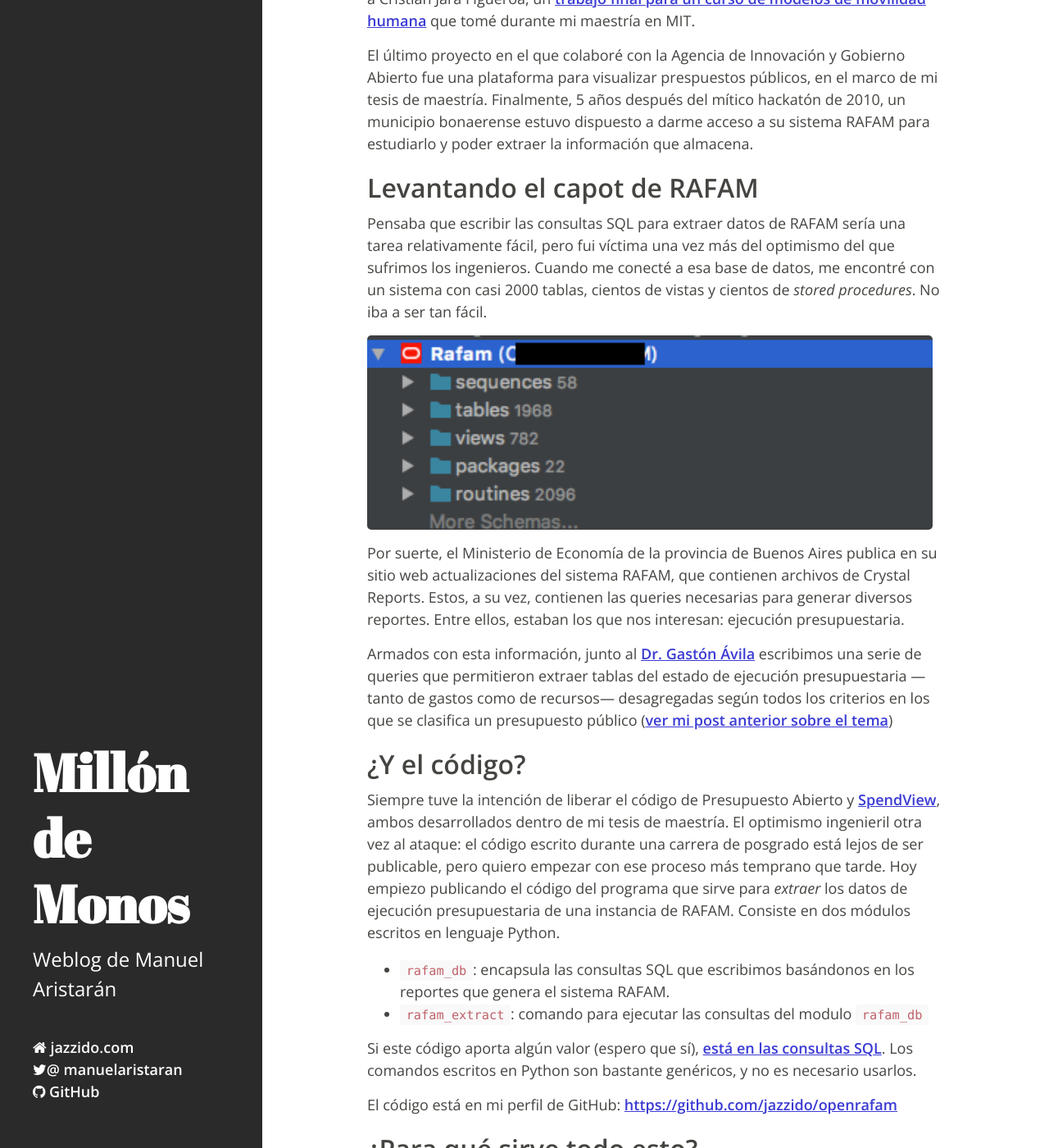
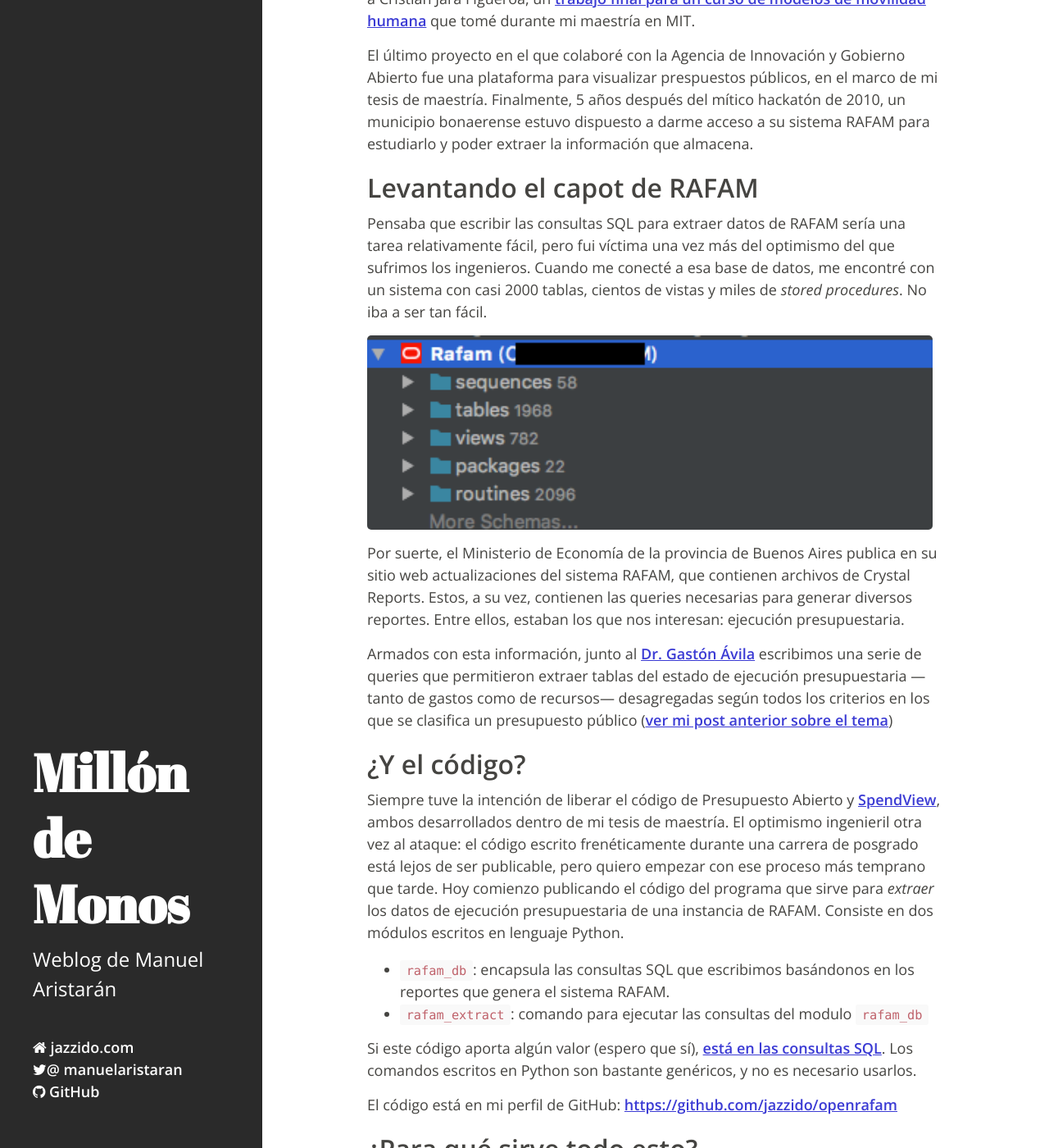
Before and after one commit to jazzido/jazzido.github.io, a Jekyll site: the page built from _posts/2017-04-03-openrafam-abriendo-los-presupuestos-municipales.md, in a window 1280 px wide and 1400 px high, scrolled down 1583 px. Shown: the whole window at 82% size. Built offline with Jekyll 4.4.1, drawn with Linux system fonts in a browser that asks for light colours; nearby versions of some CDN libraries; comment, search, counter and statistics services are not loaded.

Commit message:
more edits

```diff
--- a/_posts/2017-04-03-openrafam-abriendo-los-presupuestos-municipales.md
+++ b/_posts/2017-04-03-openrafam-abriendo-los-presupuestos-municipales.md
@@ -28,7 +28,7 @@ El último proyecto en el que colaboré con la Agencia de Innovación y Gobierno
 Levantando el capot de RAFAM
 ----------------------------
 
-Pensaba que escribir las consultas SQL para extraer datos de RAFAM sería una tarea relativamente fácil, pero fui víctima una vez más del optimismo del que sufrimos los ingenieros. Cuando me conecté a esa base de datos, me encontré con un sistema con casi 2000 tablas, cientos de vistas y cientos de *stored procedures*. No iba a ser tan fácil.
+Pensaba que escribir las consultas SQL para extraer datos de RAFAM sería una tarea relativamente fácil, pero fui víctima una vez más del optimismo del que sufrimos los ingenieros. Cuando me conecté a esa base de datos, me encontré con un sistema con casi 2000 tablas, cientos de vistas y miles de *stored procedures*. No iba a ser tan fácil.
 
 ![Muchas tablas](http://blog.jazzido.com/wp-content/uploads/2017/04/tablas_rafam.png)
 
@@ -39,7 +39,7 @@ Armados con esta información, junto al [Dr. Gastón Ávila](https://twitter.com
 ¿Y el código?
 -------------
 
-Siempre tuve la intención de liberar el código de Presupuesto Abierto y [SpendView](http://spendview.media.mit.edu), ambos desarrollados dentro de mi tesis de maestría. El optimismo ingenieril otra vez al ataque: el código escrito durante una carrera de posgrado está lejos de ser publicable, pero quiero empezar con ese proceso más temprano que tarde. Hoy empiezo publicando el código del programa que sirve para *extraer* los datos de ejecución presupuestaria de una instancia de RAFAM. Consiste en dos módulos escritos en lenguaje Python.
+Siempre tuve la intención de liberar el código de Presupuesto Abierto y [SpendView](http://spendview.media.mit.edu), ambos desarrollados dentro de mi tesis de maestría. El optimismo ingenieril otra vez al ataque: el código escrito frenéticamente durante una carrera de posgrado está lejos de ser publicable, pero quiero empezar con ese proceso más temprano que tarde. Hoy comienzo publicando el código del programa que sirve para *extraer* los datos de ejecución presupuestaria de una instancia de RAFAM. Consiste en dos módulos escritos en lenguaje Python.
 
 -   `rafam_db`: encapsula las consultas SQL que escribimos basándonos en los reportes que genera el sistema RAFAM.
 -   `rafam_extract`: comando para ejecutar las consultas del modulo `rafam_db`
```
